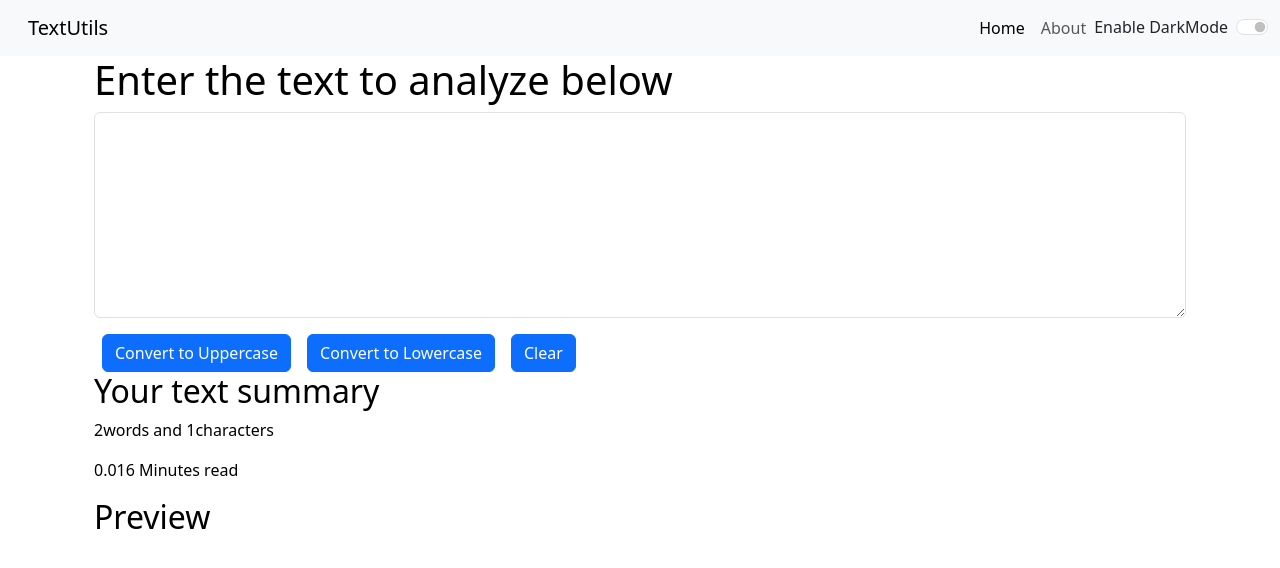
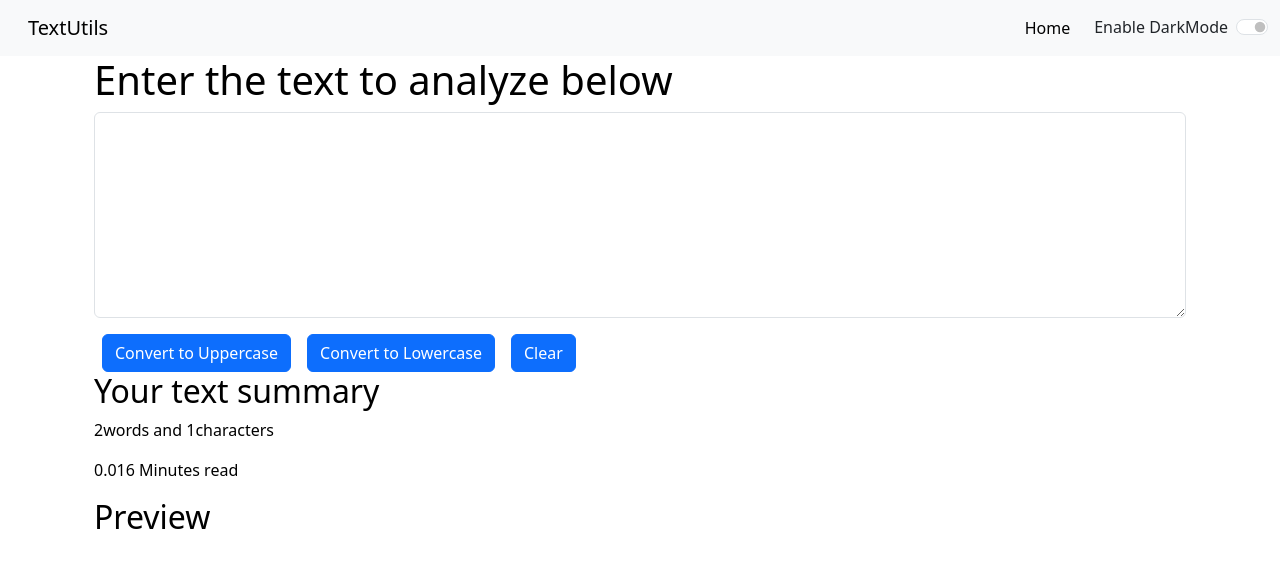
Before and after one commit to anshi-the-coder/ReactJS, a React (Create React App) app in the folder my-appcreate-react-app/: page /others in a window 1280 px wide. Shown: the top 568 px of the page. Built offline with nearby package versions, Linux system fonts and the light colour scheme.

Commit message:
remove router

```diff
--- a/my-appcreate-react-app/src/App.js
+++ b/my-appcreate-react-app/src/App.js
@@ -1,14 +1,14 @@
 import { useState } from "react";
 import "./App.css";
 import Navbar from "./components/Navbar";
- import About from "./components/About";
+ //import About from "./components/About";
 import TextForm from "./components/TextForm";
 import Alert from "./components/Alert";
-import{
-  Routes,
-  Route,
-  Link
-} from "react-router-dom";
+// import{
+//   Routes,
+//   Route,
+//   Link
+// } from "react-router-dom";
 
 function App() {
   const [mode, setMode] = useState("light"); // whether dark mode is enabled or not
@@ -46,18 +46,17 @@ function App() {
   };
   return (
     <>
-      <Routes>
-      <Route exact path="/about" element={<About/> }/>
+      {/* <Routes> */}
+      {/* <Route exact path="/about" element={<About/> }/> */}
       {/* <Route exact path="/" element={<h1>Home</h1>} /> */}
       {/* <Route path="/about" element={<About/>} /> */}
       {/* <Route path="/dashboard" element={<h1>Dashboard...</h1>} />
       <Route path="/others" element={<h1>Others.....</h1>} /> */}
-    </Routes>
+    {/* </Routes> */}
       <Navbar
         title="TextUtils"
         mode={mode}
         toggleMode={toggleMode}
-        aboutText="About"
       />
       <Alert alert={alert} />
       <div className="container" my-3>
--- a/my-appcreate-react-app/src/components/Navbar.js
+++ b/my-appcreate-react-app/src/components/Navbar.js
@@ -56,6 +56,7 @@ export default function Navbar(props) {
             <label className="form-check-label" htmlFor="flexSwitchCheckDefault">
              Enable DarkMode
             </label>
+
           </div>
         </div>
       </div>
```
